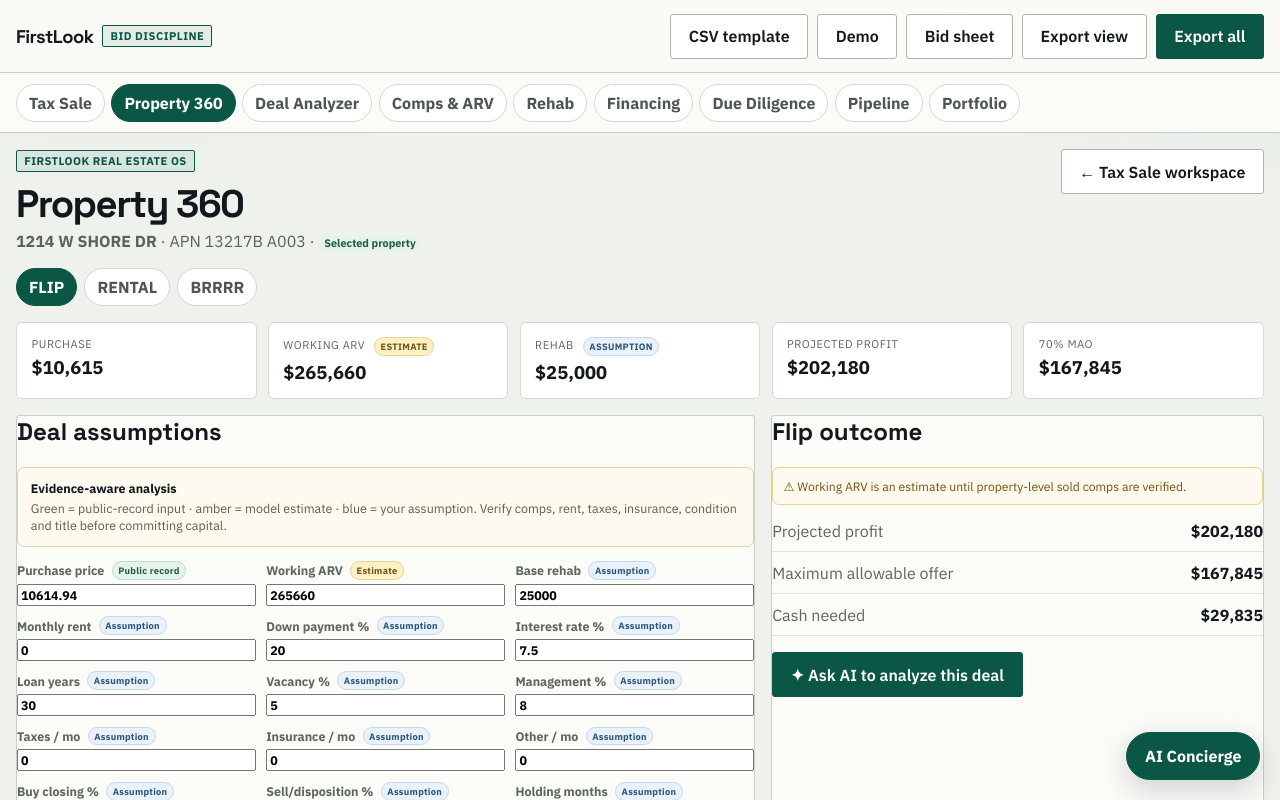
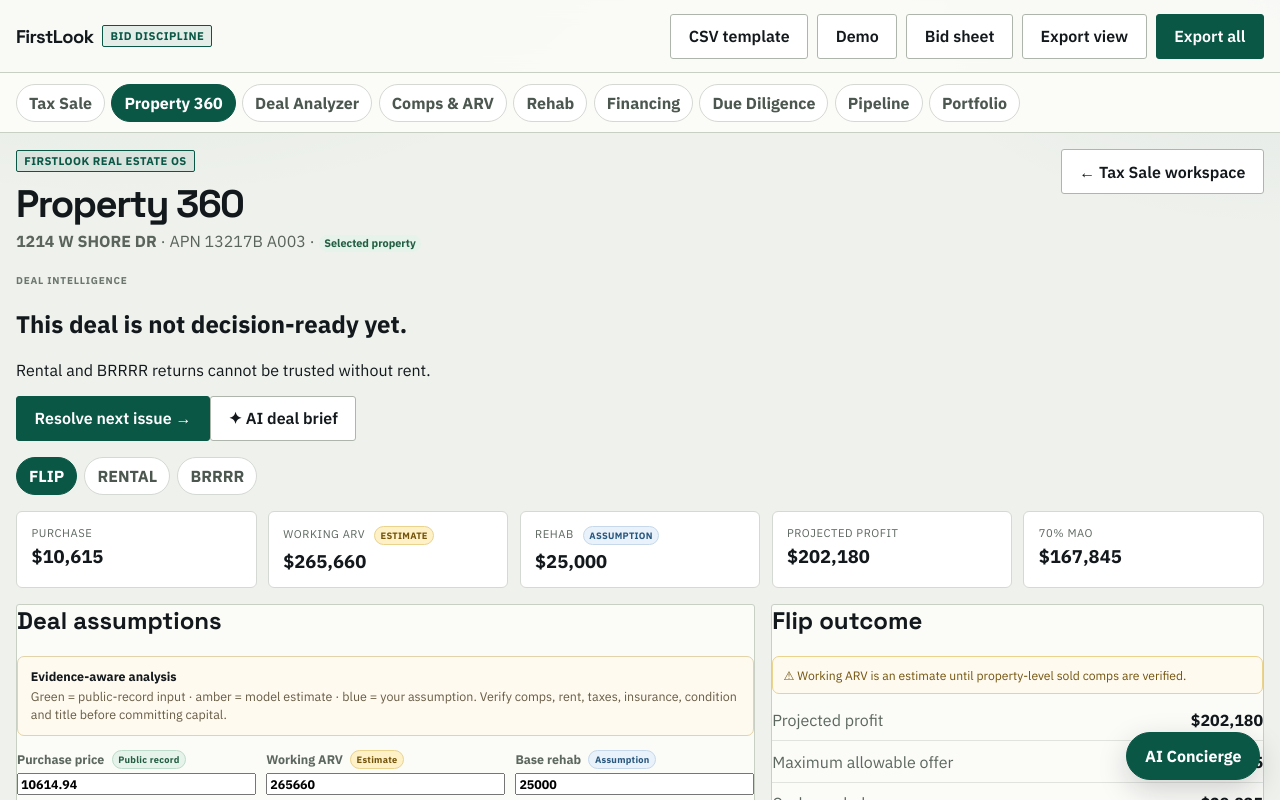
Before and after one commit to AliRazaHassan/firstlook-taxsale, a Next.js app: page /app in a window 1280 px wide. Both pictures are taken after a click on the button "Property 360". Shown: the top 800 px of the page. Built offline with nearby package versions, Linux system fonts and the light colour scheme.

Commit message:
Add Property 360 deal intelligence brief

```diff
--- a/app/app/page.tsx
+++ b/app/app/page.tsx
@@ -640,6 +640,7 @@
           </div>
           {selected && (osModule === "property360" || osModule === "analyzer") ? (
             <>
+              {osModule === "property360" ? <div className={styles.propertyBrief}><div><span className={styles.eyebrow}>Deal intelligence</span><h2>{investorIntel.selectedReadiness >= 70 ? "Analysis is progressing — verify the remaining evidence." : "This deal is not decision-ready yet."}</h2><p>{investorIntel.missing[0]?.why ?? "Core evidence is present. Review diligence before committing capital."}</p></div><div className={styles.briefActions}><button className="btn btn-primary" onClick={()=>setOsModule(investorIntel.missing[0]?.module ?? "diligence")}>Resolve next issue →</button><button className="btn btn-ghost" onClick={()=>void askConcierge("Create a Property 360 deal brief using only known evidence. Separate facts, estimates, assumptions, risks, and next verification steps.")}>✦ AI deal brief</button></div></div> : null}
               <div className={styles.strategyTabs}>{(["flip","rental","brrrr"] as DealStrategy[]).map(s => <button key={s} className={dealStrategy === s ? styles.osNavActive : ""} onClick={() => setDealStrategy(s)}>{s.toUpperCase()}</button>)}</div>
               <div className={styles.osMetrics}>
                 <div onContextMenu={(e)=>openAiContext(e,"Purchase price",money(dealInputs.purchasePrice))}><span>Purchase</span><strong>{money(dealInputs.purchasePrice)}</strong></div>
```
